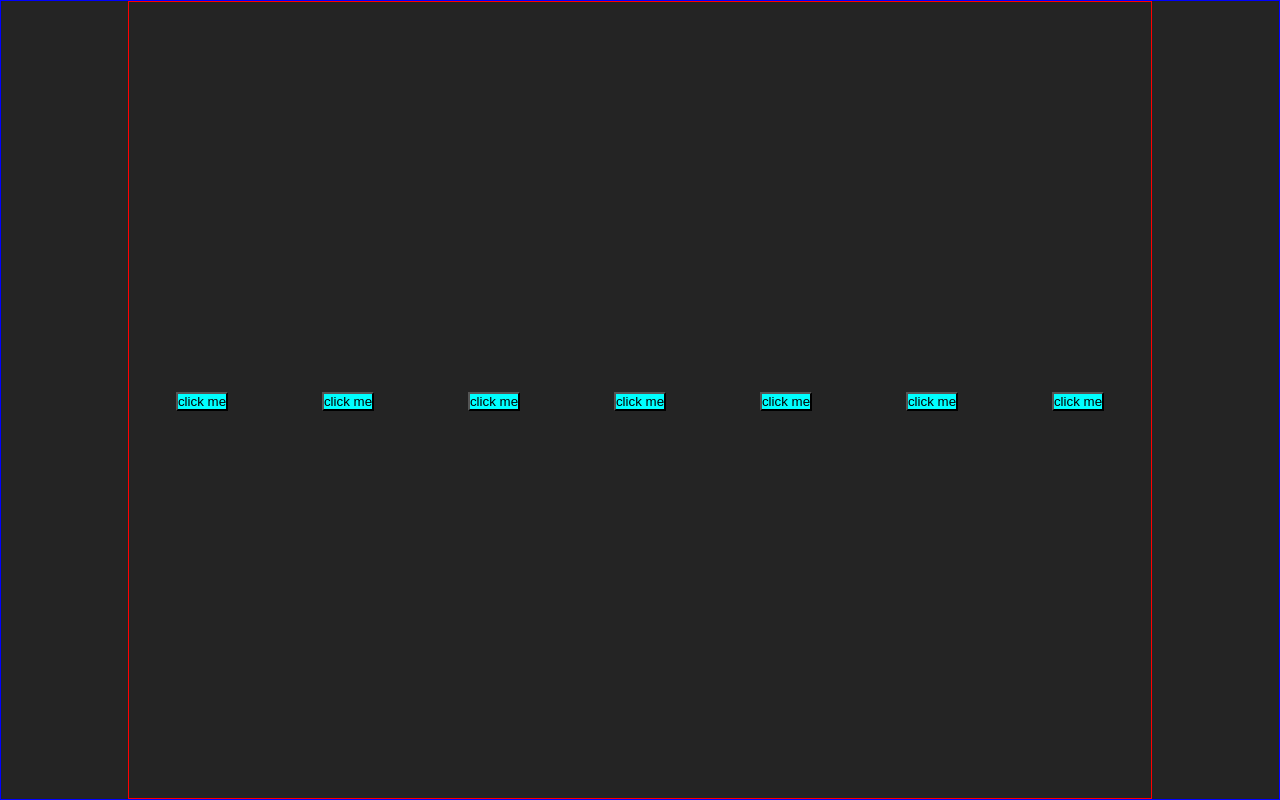
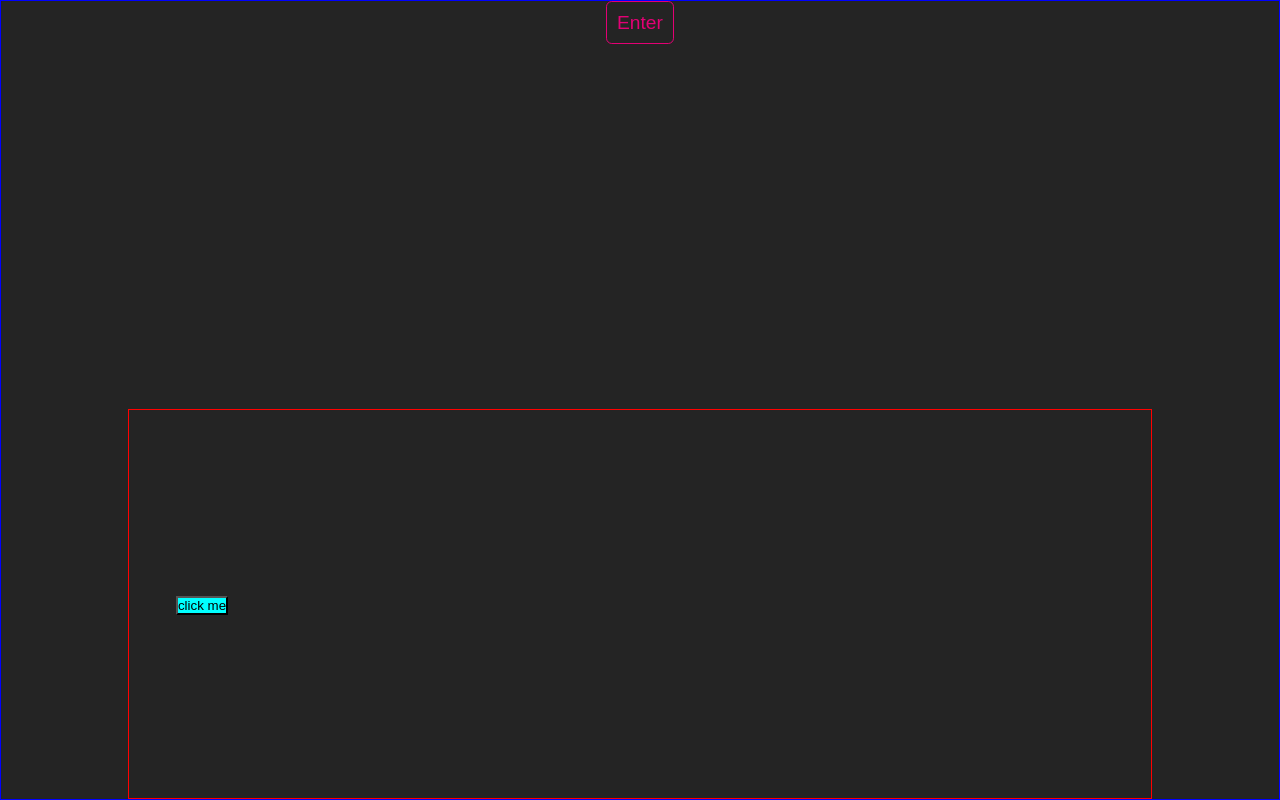
Before and after one commit to Irond76/440-Transpose, a Svelte app: page / in a window 1280 px wide. Built offline with nearby package versions, Linux system fonts and the light colour scheme.

Commit message:
Created Generic Enter Button

```diff
--- a/index.html
+++ b/index.html
@@ -4,7 +4,7 @@
     <meta charset="UTF-8" />
     <link rel="icon" type="image/svg+xml" href="/favicon.ico" />
     <meta name="viewport" content="width=device-width, initial-scale=1.0" />
-    <title>440-Transpose</title>
+    <title>440club-Transpose</title>
   </head>
   <body>
     <div id="app"></div>
--- a/src/App.svelte
+++ b/src/App.svelte
@@ -1,23 +1,14 @@
-<div class="key-card-container">
+<script>
+  import Button from "./lib/Button.svelte";
+</script>
+
+<main>
   <div>
-    <button>click me</button>
+    <Button />
   </div>
-  <div>
-    <button>click me</button>
+  <div class="key-card-container">
+    <div>
+      <button>click me</button>
+    </div>
   </div>
-  <div>
-    <button>click me</button>
-  </div>
-  <div>
-    <button>click me</button>
-  </div>
-  <div>
-    <button>click me</button>
-  </div>
-  <div>
-    <button>click me</button>
-  </div>
-  <div>
-    <button>click me</button>
-  </div>
-</div>
+</main>
--- a/src/app.css
+++ b/src/app.css
@@ -13,13 +13,11 @@
 }
 
 #app {
-  border: 1px solid blue;
-  display: grid;
-  grid-template-columns: 1fr ;
-  justify-items: center;
-  height: 100vh;
-  max-width: 1280px;
-  margin: 0 auto;
+
+}
+
+button {
+  background-color: aqua;
 }
 
 .key-card-container {
@@ -31,6 +29,12 @@
   align-items: center;
 }
 
-button {
-  background-color: aqua;
+main {
+  border: 1px solid blue;
+  display: grid;
+  grid-template-columns: 1fr ;
+  justify-items: center;
+  height: 100vh;
+  max-width: 1280px;
+  margin: 0 auto;
 }
--- /dev/null
+++ b/src/lib/Button.svelte
@@ -0,0 +1,17 @@
+<button type="button" class="btn">Enter</button>
+
+<style>
+  .btn {
+    background-color: transparent;
+    border: 1px solid #e30074;
+    border-radius: 0.3em;
+    color: #e30074;
+    cursor: pointer;
+    font-size: 1.2em;
+    padding: 0.5em;
+  }
+  .btn:hover {
+    border: 1px solid #f17fb9;
+    color: #f17fb9;
+  }
+</style>
```
